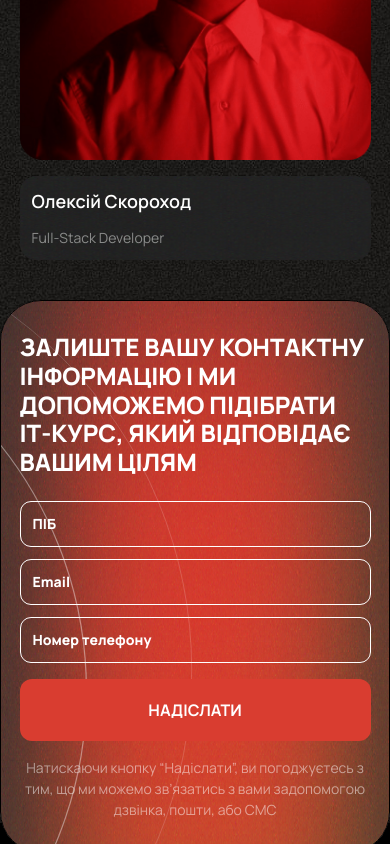
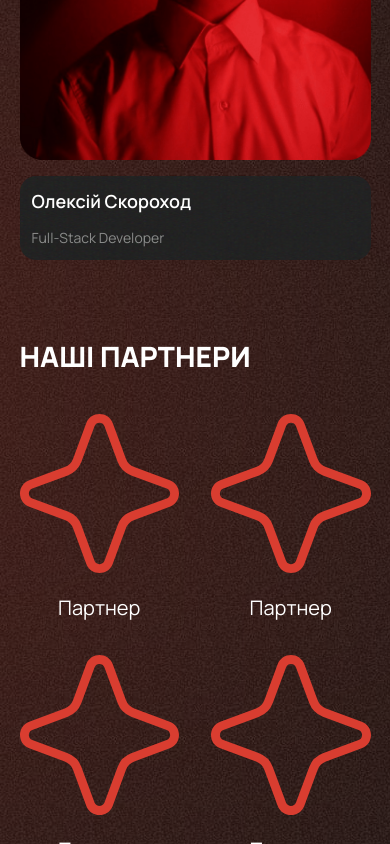
Before and after one commit to VladislavApelhants/spaceIT, a Next.js app in the folder front/: page /about in a window 390 px wide. Shown: the part 3248-4092 px from the top of the page. Built offline with nearby package versions, Linux system fonts and the light colour scheme.

Commit message:
fatality

```diff
--- a/front/src/app/about/page.js
+++ b/front/src/app/about/page.js
@@ -4,6 +4,7 @@ import HiddenWrapper from "@/components/common/HiddenWrapper/HiddenWrapper";
 import OurTeam from "@/components/pages/about/OurTeam/OurTeam";
 import Hero from "@/components/pages/about/Hero/Hero";
 import TopDecor from "@/components/pages/about/TopDecor/TopDecor";
+import Customers from "@/components/pages/about/Customers/Customers";
 
 export default function About() {
   return (
@@ -13,6 +14,7 @@ export default function About() {
         <Hero />
         <LectureHall />
         <OurTeam />
+        <Customers />
         <Contact />
       </HiddenWrapper>
     </>
--- a/front/src/components/common/Ellipse/ellipse.module.scss
+++ b/front/src/components/common/Ellipse/ellipse.module.scss
@@ -157,3 +157,27 @@
     height: 805px;
   }
 }
+
+.customers {
+  @include ellipse_stile;
+  width: 360px;
+  height: 1043px;
+  top: -450px;
+  left: -263px;
+  filter: blur(395px);
+
+  @media screen and (min-width: 768px) {
+    width: 360px;
+    height: 1233px;
+    top: -330px;
+    left: -263px;
+    filter: blur(362px);
+  }
+  @media screen and (min-width: 768px) {
+    width: 1000px;
+    height: 1000px;
+    top: -428px;
+    left: -568px;
+    filter: blur(486px);
+  }
+}
--- a/front/src/components/common/Title/styles.module.scss
+++ b/front/src/components/common/Title/styles.module.scss
@@ -534,3 +534,24 @@
     margin-bottom: 64px;
   }
 }
+
+.customers_title {
+  font-size: 28px;
+  font-weight: 800;
+  line-height: 1.2;
+  text-transform: uppercase;
+  margin-bottom: 40px;
+
+  @media screen and (min-width: 768px) {
+    font-size: 40px;
+    margin-bottom: 64px;
+  }
+  @media screen and (min-width: 1368px) {
+    font-size: 28px;
+    margin-bottom: 45px;
+  }
+  @media screen and (min-width: 1920px) {
+    font-size: 40px;
+    margin-bottom: 64px;
+  }
+}
--- /dev/null
+++ b/front/src/components/pages/about/Customers/Customers.jsx
@@ -0,0 +1,31 @@
+import Title from "@/components/common/Title/Title";
+import Container from "@/components/common/Container/Container";
+import customerDb from "./customerDb";
+import Image from "next/image";
+import s from "./customers.module.scss";
+import Ellipse from "@/components/common/Ellipse/Ellipse";
+
+export default function Customers() {
+  return (
+    <section className={s.customers}>
+      <Ellipse className="customers" />
+      <Container>
+        <Title tagName="h2" text="НАШІ ПАРТНЕРИ" className="customers_title" />
+        <ul className={s.customers_list}>
+          {customerDb.map((e) => (
+            <li key={e.id} className={s.customers_item}>
+              <Image
+                src="/icons/star.svg"
+                width={160}
+                height={160}
+                alt="test"
+                className={s.icon_customer}
+              />
+              <p className={s.customers_name}>{e.name}</p>
+            </li>
+          ))}
+        </ul>
+      </Container>
+    </section>
+  );
+}
--- /dev/null
+++ b/front/src/components/pages/about/Customers/customerDb.js
@@ -0,0 +1,65 @@
+import star from "public/icons/star.svg";
+import { nanoid } from "nanoid";
+
+export default [
+  {
+    id: nanoid(),
+    imagePath: "star",
+    name: "Партнер",
+  },
+  {
+    id: nanoid(),
+    imagePath: "star",
+    name: "Партнер",
+  },
+  {
+    id: nanoid(),
+    imagePath: "star",
+    name: "Партнер",
+  },
+  {
+    id: nanoid(),
+    imagePath: "star",
+    name: "Партнер",
+  },
+  {
+    id: nanoid(),
+    imagePath: "star",
+    name: "Партнер",
+  },
+  {
+    id: nanoid(),
+    imagePath: "star",
+    name: "Партнер",
+  },
+  {
+    id: nanoid(),
+    imagePath: "star",
+    name: "Партнер",
+  },
+  {
+    id: nanoid(),
+    imagePath: "star",
+    name: "Партнер",
+  },
+  {
+    id: nanoid(),
+    imagePath: "star",
+    name: "Партнер",
+  },
+  {
+    id: nanoid(),
+    imagePath: "star",
+    name: "Партнер",
+  },
+  {
+    id: nanoid(),
+    imagePath: "star",
+    name: "Партнер",
+  },
+  {
+    id: nanoid(),
+    imagePath: "star",
+    name: "Партнер",
+  },
+];
--- /dev/null
+++ b/front/src/components/pages/about/Customers/customers.module.scss
@@ -0,0 +1,67 @@
+.customers {
+  padding-top: 40px;
+  padding-bottom: 80px;
+  position: relative;
+  @media screen and (min-width: 768px) {
+    padding-top: 52px;
+    padding-bottom: 104px;
+  }
+  @media screen and (min-width: 1368px) {
+    padding-top: 54px;
+    padding-bottom: 108px;
+  }
+  @media screen and (min-width: 1920px) {
+    padding-top: 78px;
+    padding-bottom: 156px;
+  }
+}
+.icon_customer {
+  width: 100%;
+  margin-bottom: 20px;
+
+  @media screen and (min-width: 768px) {
+    font-size: 24px;
+    padding: 20px;
+    margin-bottom: 8px;
+  }
+  @media screen and (min-width: 1368px) {
+    font-size: 16px;
+  }
+  @media screen and (min-width: 1920px) {
+    font-size: 24px;
+  }
+}
+.customers_list {
+  display: flex;
+  flex-wrap: wrap;
+  gap: 32px;
+}
+
+.customers_item {
+  flex-basis: calc((100% - 32px) / 2);
+
+  @media screen and (min-width: 1368px) {
+    flex-basis: calc((100% - 5 * 32px) / 6);
+  }
+  @media screen and (max-width: 1367px) {
+    &:nth-child(n + 9) {
+      display: none;
+    }
+  }
+}
+.customers_name {
+  font-size: 20px;
+  font-weight: 400;
+  line-height: 1.5;
+  text-align: center;
+
+  @media screen and (min-width: 768px) {
+    font-size: 24px;
+  }
+  @media screen and (min-width: 1368px) {
+    font-size: 16px;
+  }
+  @media screen and (min-width: 1920px) {
+    font-size: 24px;
+  }
+}
--- a/front/src/components/pages/about/Title/Title.jsx
+++ /dev/null
@@ -1,5 +0,0 @@
-import s from "./style.module.scss";
-
-export default function Title({ text }) {
-  return <h3 className={s.test}>{text}</h3>;
-}
```
Also changed, not shown: front/public/icons/star.svg (added), front/src/components/pages/about/Title/style.module.scss (added).
